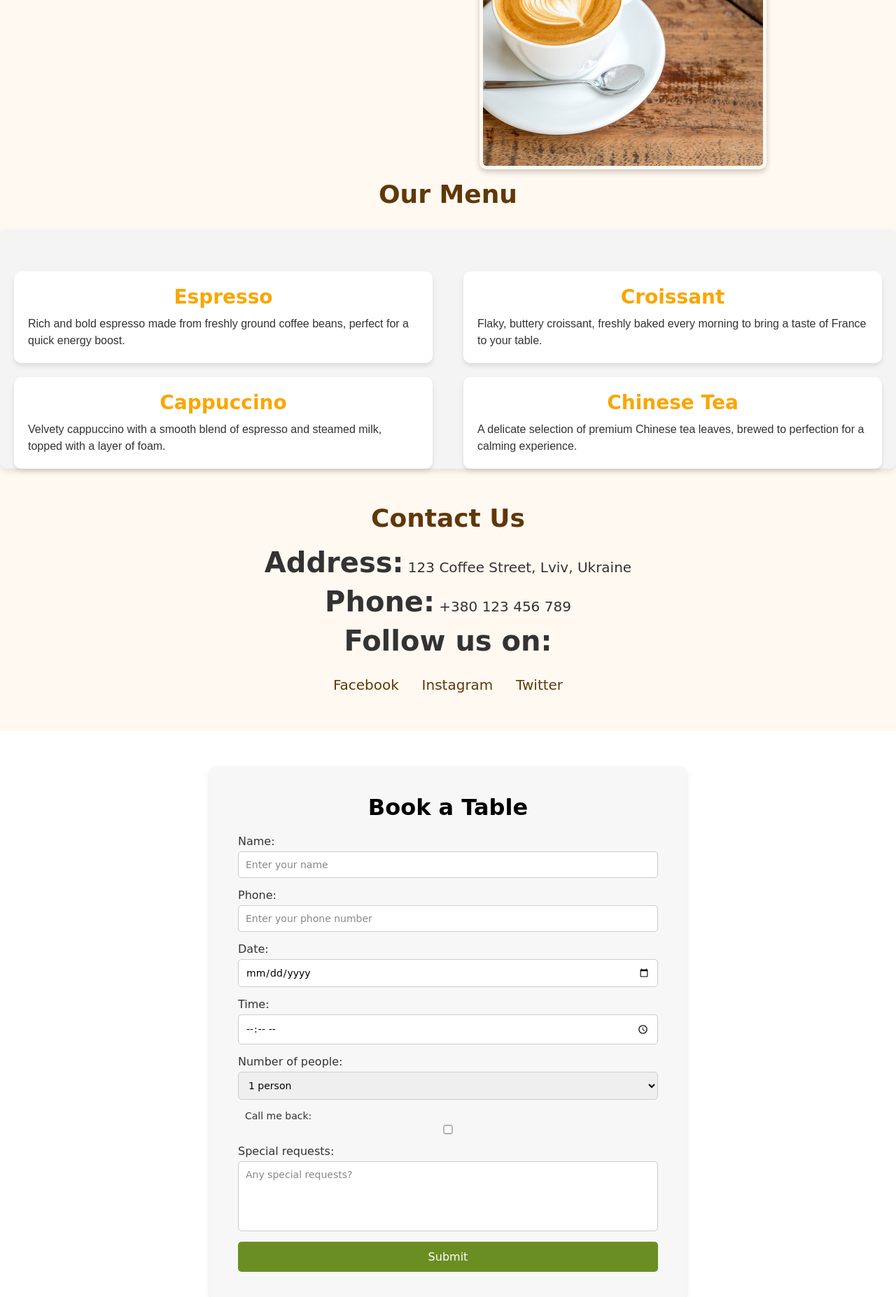
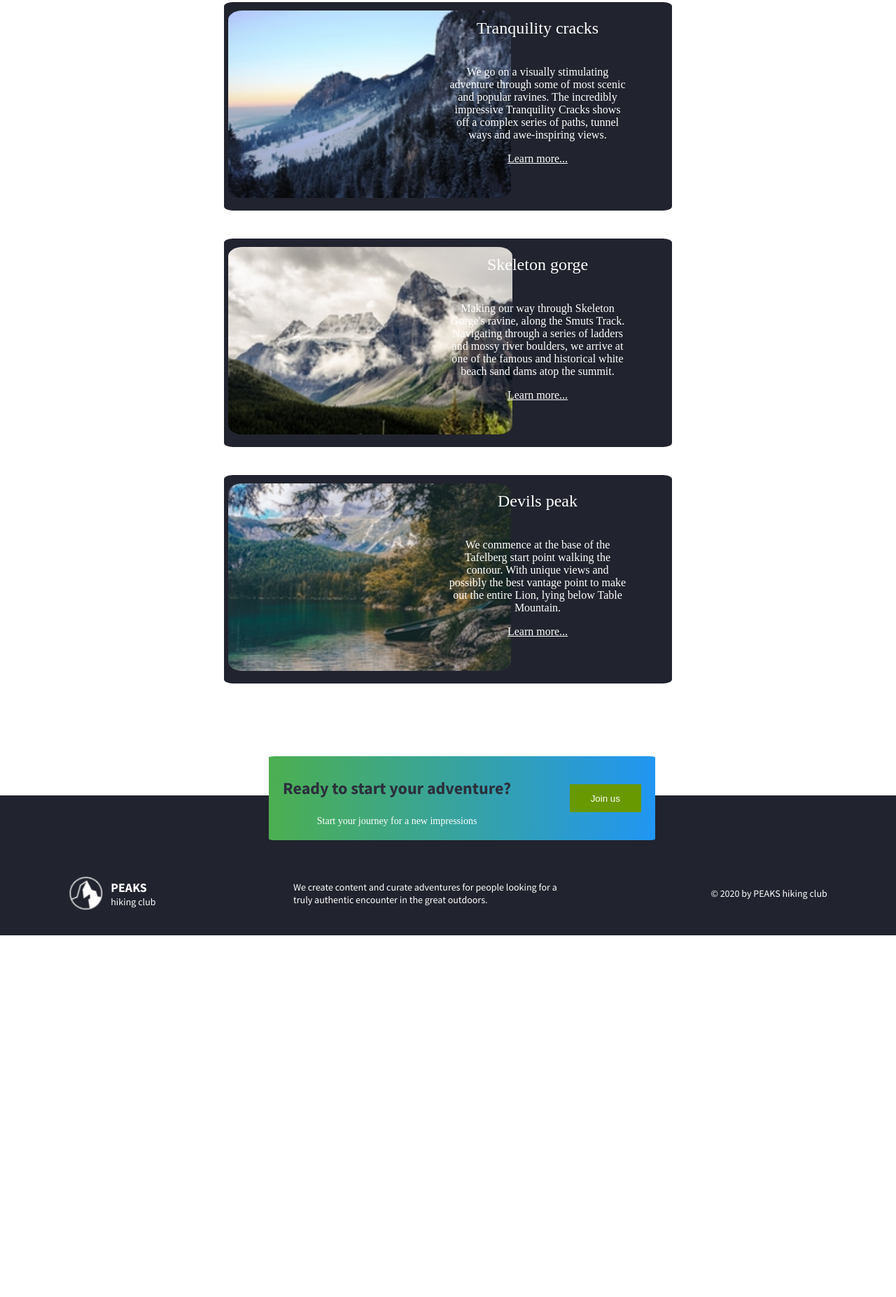
Before and after one commit to OlegPoloviy/FullstackProject, a plain HTML site: page index.html in a window 1280 px wide. Shown: the part 943-2797 px from the top of the page at 70% size. After the commit the page ends 2280 px from the top, so only its background shows below. Drawn offline with Linux system fonts and the light colour scheme; a web font is replaced by a local one.

Commit message:
Add files via upload
Added 4 lab

```diff
--- a/index.html
+++ b/index.html
@@ -1,125 +1,124 @@
-<!doctype html>
+<!DOCTYPE html>
 <html lang="en">
+
 <head>
     <meta charset="UTF-8">
+    <meta name="viewport" content="width=device-width, initial-scale=1.0">
     <meta http-equiv="X-UA-Compatible" content="ie=edge">
-    <meta name="viewport" content="width=device-width, initial-scale=1.0">
-    <meta name="description" content="вебсайт для кав'ярні 45-ті">
-    <link rel="icon" type="image/x-icon" href="media/favicon.ico">
-    <link rel="stylesheet" href="./styles/style.css">
-    <link rel="preconnect" href="https://fonts.googleapis.com">
-    <link rel="preconnect" href="https://fonts.gstatic.com" crossorigin>
-    <link href="https://fonts.googleapis.com/css2?family=Clicker+Script&display=swap" rel="stylesheet">
-    <title>Coffee shop "As vikings"</title>
+    <link href="https://fonts.googleapis.com/css?family=Hind:400,600%7CSource+Sans+Pro:400,600,700%7CFresca"
+          rel="stylesheet"/>
+
+    <!-- Styles should be switched here: -->
+
+    <link rel="stylesheet" type="text/css" href="css/style1.css">
+<!--         <link rel="stylesheet" type="text/css" href="css/style2.css">-->
+
+    <title>PEAKS hiking club</title>
 </head>
+
 <body>
-<section class="head">
-    <header>
-        <nav class="navbar">
-            <ul>
-                <li><a href="#menu">Menu</a></li>
-                <li><a href="#about">Coffee</a></li>
-                <li><a href="#reservation">Order a table</a></li>
-            </ul>
-        </nav>
-        <div class="title">
-            <h3>We got coffee that you deserve</h3>
-            <h1>Coffee shop "As vikings"</h1>
+<header class="header">
+    <div class="header-wrap">
+        <div class="landing-logo">
+            <img src="img/m-logo.png" alt="logo"/>
+            <p>PEAKS<span>hiking club</span></p>
         </div>
-        <button class="btn">Read about us</button>
-    </header>
-</section>
-
-<section id="about">
-    <div class="text_about">
-        <h2>About our coffee</h2>
-        <p>Located in the heart of Lviv, we are your cozy destination for premium coffee, freshly baked goods, and a warm, inviting atmosphere...</p>
+        <p class="header_heading">
+            Join one of our awesome hikes
+        </p>
+        <p class="header_text">
+            Let us show you the hidden gems and adventurous trails our place has to offer.
+            Our mountains are much less explored than their Slovakian,
+            Polish or even Romanian counterparts. Add to that maps in Cyrillic and barely marked routes,
+            and you are up for a true adventure!
+        </p>
+        <div>
+            <button class="header_button">Join us</button>
+            <a href="#" class="login">Already has an account</a>
+        </div>
     </div>
-    <img src="./media/img.png" alt="coffee">
-</section>
-
-<section id="menu">
-    <h2>Our Menu</h2>
-    <div class="menu_container">
-        <div class="menu_sections">
-            <div>
-                <h2>Espresso</h2>
-                <p>Rich and bold espresso made from freshly ground coffee beans, perfect for a quick energy boost.</p>
+</header>
+<main class="section">
+    <p class="section_text">
+        Welcome to adventure!
+    </p>
+    <div class="section_card_wrap">
+        <div class="section_card">
+            <img class="section_card_img"
+                 src="img/m-1.jpg"
+                 alt="experts"/>
+            <div class="section_card_right_container">
+                <p class="section_card_heading">
+                    Tranquility cracks
+                </p>
+                <p class="section_card_text">
+                    We go on a visually stimulating adventure through some of most scenic and popular ravines.
+                    The incredibly impressive Tranquility Cracks shows off a complex series of paths, tunnel ways and
+                    awe-inspiring views.
+                </p>
+                <a href="#" class="section_link">Learn more...</a>
             </div>
-            <div>
-                <h2>Croissant</h2>
-                <p>Flaky, buttery croissant, freshly baked every morning to bring a taste of France to your table.</p>
+        </div>
+        <div class="section_card">
+            <img class="section_card_img"
+                 src="img/m-2.jpg"
+                 alt="content formats"/>
+            <div class="section_card_right_container">
+                <p class="section_card_heading">
+                    Skeleton gorge
+                </p>
+                <p class="section_card_text">
+                    Making our way through Skeleton Gorge's ravine, along the Smuts Track.
+                    Navigating through a series of ladders and mossy river boulders, we arrive at one of the famous and
+                    historical white beach sand dams atop the summit.
+                </p>
+                <a href="#" class="section_link">Learn more...</a>
             </div>
-            <div>
-                <h2>Cappuccino</h2>
-                <p>Velvety cappuccino with a smooth blend of espresso and steamed milk, topped with a layer of foam.</p>
-            </div>
-            <div>
-                <h2>Chinese Tea</h2>
-                <p>A delicate selection of premium Chinese tea leaves, brewed to perfection for a calming experience.</p>
+        </div>
+        <div class="section_card">
+            <img class="section_card_img"
+                 src="img/m-3.jpg"
+                 alt="certificate"/>
+            <div class="section_card_right_container">
+                <p class="section_card_heading">
+                    Devils peak
+                </p>
+                <p class="section_card_text">
+                    We commence at the base of the Tafelberg start point walking the contour.
+                    With unique views and possibly the best vantage point to make out the entire Lion, lying below Table
+                    Mountain.
+                </p>
+                <a href="#" class="section_link">Learn more...</a>
             </div>
         </div>
     </div>
-</section>
+    <div class="section_banner">
+        <div class="section_banner_text_wrap">
+            <p class="section_banner_heading">
+                Ready to start your adventure?
+            </p>
+            <p class="section_banner_text">
+                Start your journey for a new impressions
+            </p>
+        </div>
+        <button class="section_banner_button">Join us</button>
+    </div>
+</main>
+<footer class="footer">
+    <div class="footer-wrap">
+        <div class="footer_logo landing-logo">
+            <img src="img/m-logo.png" alt="logo"/>
+            <p>PEAKS<span>hiking club</span></p>
+        </div>
+        <p class="footer_text">
+            We create content and curate adventures for people looking for a truly authentic encounter in the great
+            outdoors.
+        </p>
+        <span class="footer-cr">
+          &copy; 2020 by PEAKS hiking club
+        </span>
+    </div>
+</footer>
+</body>
 
-<section id="contact">
-    <div class="contact_container">
-        <h2>Contact Us</h2>
-        <p><strong>Address:</strong> 123 Coffee Street, Lviv, Ukraine</p>
-        <p><strong>Phone:</strong> +380 123 456 789</p>
-        <p><strong>Follow us on:</strong></p>
-        <ul>
-            <li><a href="https://www.facebook.com" target="_blank">Facebook</a></li>
-            <li><a href="https://www.instagram.com" target="_blank">Instagram</a></li>
-            <li><a href="https://www.twitter.com" target="_blank">Twitter</a></li>
-        </ul>
-    </div>
-</section>
-
-<section id="reservation">
-    <div class="reservation_container">
-        <h2>Book a Table</h2>
-        <form action="#" method="post">
-            <div>
-                <label for="name">Name:</label>
-                <input type="text" id="name" name="name" placeholder="Enter your name" required>
-            </div>
-            <div>
-                <label for="phone">Phone:</label>
-                <input type="tel" id="phone" name="phone" placeholder="Enter your phone number" required>
-            </div>
-            <div>
-                <label for="date">Date:</label>
-                <input type="date" id="date" name="date" required>
-            </div>
-            <div>
-                <label for="time">Time:</label>
-                <input type="time" id="time" name="time" required>
-            </div>
-            <div>
-                <label for="people">Number of people:</label>
-                <select id="people" name="people" required>
-                    <option value="1">1 person</option>
-                    <option value="2">2 people</option>
-                    <option value="3">3 people</option>
-                    <option value="4">4 people</option>
-                    <option value="5">5 people</option>
-                    <option value="6">6 people</option>
-                </select>
-            </div>
-            <div>
-                <label for="callback">Call me back:</label>
-                <input type="checkbox" id="callback" name="callback">
-            </div>
-            <div>
-                <label for="requests">Special requests:</label>
-                <textarea id="requests" name="requests" placeholder="Any special requests?"></textarea>
-            </div>
-            <div>
-                <input type="submit" value="Submit">
-            </div>
-        </form>
-    </div>
-</section>
-</body>
 </html>
--- /dev/null
+++ b/scss/_main.scss
@@ -0,0 +1,278 @@
+@import "variables1";
+
+body {
+  margin: 0;
+  background-color: $body-color;
+}
+
+.header {
+  background-image: $header-background;
+  height: 100vh;
+  border-bottom-right-radius: 37%;
+  background-position: center;
+  color: $font-color;
+
+  .landing-logo {
+    font-family: map-get($font-map, sansPro);
+    width: 40%;
+    gap: 10px;
+    display: flex;
+    align-items: center;
+    position: relative;
+    left: 10vw;
+    bottom: 2vh;
+
+    img {
+      width: 44px;
+      height: 44px;
+    }
+    p {
+      font-size: 26px;
+    }
+    span {
+      font-size: 12px;
+      display: block;
+      font-weight: normal;
+      margin-left: 0.3vw;
+    }
+  }
+
+  .header_heading {
+    width: 40%;
+    font-size: 70px;
+    font-weight: bolder;
+    position: relative;
+    left: 10vw;
+    bottom: 4vh;
+  }
+
+  .header_text {
+    width: 38%;
+    font-size: 18px;
+    position: relative;
+    left: 10vw;
+    bottom: 10vh;
+  }
+
+  .header_button {
+    @include button();
+    position: relative;
+    left: 10vw;
+  }
+
+  .login {
+    @include url();
+    position: relative;
+    left: 20vw;
+    font-size: 20px;
+  }
+}
+
+.section {
+  width: 100%;
+  height: 160vh;
+  display: flex;
+  text-align: center;
+  flex-direction: column;
+  position: relative;
+  color: $font_color;
+
+  &_text {
+    font-size: 45px;
+    font-weight: bolder;
+    font-family: map-get($font-map, sansPro);
+  }
+
+  &_card_wrap {
+    width: 100%;
+    height: 100%;
+    display: flex;
+    flex-direction: column;
+    align-items: center;
+
+    .section_card {
+      width: 50%;
+      height: 30%;
+      background-color: $card_bg;
+      color: $font_color_card;
+      position: relative;
+      display: flex;
+      margin-bottom: 5vh;
+      border-radius: 2%;
+
+      &_img {
+        position: absolute;
+        height: 90%;
+        left: 0.5vw;
+        top: 1.5vh;
+        border-radius: 5%;
+      }
+
+      &_heading {
+        font-size: 24px;
+      }
+
+      &_right_container {
+        display: flex;
+        width: 40%;
+        position: absolute;
+        right: 5vw;
+        flex-direction: column;
+
+        .section_link {
+          @include url();
+        }
+      }
+    }
+  }
+}
+
+.section_banner {
+  background: $banner_gradient;
+  width: 40%;
+  padding: 20px;
+  height: 10vh;
+  border-radius: 1.5%;
+  display: flex;
+  justify-content: space-between;
+  align-items: center;
+  color: white;
+  position: relative;
+  top: 8vh;
+  left: 30vw;
+
+  &_heading {
+    color: $font-color;
+    font-size: 24px;
+    font-family: map-get($font-map, sansPro);
+    font-weight: bolder;
+  }
+
+  &_text {
+    font-size: 14px;
+  }
+
+  &_button {
+    @include button();
+    width: 20%;
+  }
+}
+
+.footer {
+  background-color: $card_bg;
+  padding: 20px 0;
+  height: 20vh;
+  width: 100%;
+  display: flex;
+  justify-content: space-between;
+  align-items: center;
+  color: $font_color_card;
+  font-family: map-get($font-map, sansPro);
+
+  &-wrap {
+    display: flex;
+    position: relative;
+    top: 5vh;
+    width: 100%;
+    justify-content: space-around;
+    align-items: center;
+  }
+
+  &_logo {
+    display: flex;
+    align-items: center;
+
+    img {
+      width: 50px;
+      margin-right: 10px;
+    }
+
+    p {
+      font-size: 18px;
+      font-weight: bold;
+
+      span {
+        display: block;
+        font-size: 14px;
+        font-weight: normal;
+        color: $font_color_card;
+      }
+    }
+  }
+
+  .footer-text-common {
+    font-size: 14px;
+    color: $font_color_card;
+  }
+
+  &_text {
+    @extend .footer-text-common;
+    max-width: 400px;
+  }
+
+  &-cr {
+    @extend .footer-text-common;
+  }
+}
+
+// Media queries for responsiveness
+
+@media (max-width: 1200px) {
+  .header .landing-logo, .header .header_heading, .header .header_text {
+    left: 5vw;
+  }
+
+  .section_banner {
+    left: 20vw;
+    width: 50%;
+  }
+}
+
+@media (max-width: 768px) {
+  .header .landing-logo, .header .header_heading, .header .header_text {
+    left: 3vw;
+    width: 60%;
+  }
+
+  .section_banner {
+    left: 15vw;
+    width: 70%;
+  }
+
+  .footer-wrap {
+    flex-direction: column;
+    align-items: center;
+  }
+
+  .footer_logo {
+    margin-bottom: 10px;
+  }
+
+  .footer_text, .footer-cr {
+    text-align: center;
+  }
+}
+
+@media (max-width: 480px) {
+  .header .landing-logo, .header .header_heading, .header .header_text {
+    width: 90%;
+    font-size: smaller;
+    left: 2vw;
+  }
+
+  .section_banner {
+    left: 5vw;
+    width: 80%;
+    padding: 15px;
+  }
+
+  .footer-wrap {
+    flex-direction: column;
+    align-items: center;
+    text-align: center;
+  }
+
+  .footer_text, .footer-cr {
+    font-size: 12px;
+  }
+}
--- /dev/null
+++ b/scss/_variables1.scss
@@ -0,0 +1,23 @@
+$header-background: url('../img/m-h-day.jpg');
+$body-color: #FFFF;
+@mixin button{
+  background-color: #699900;
+  color: #FFFF;
+  //padding: 20%;
+  height: 40px;
+  width: 8%;
+  border: 0;
+}
+@mixin url{
+  color: #FFFF;
+
+}
+$font-map:(
+  fresca:'Fresca',
+  hind: 'Hind',
+  sansPro: 'Source Sans Pro'
+);
+$font-color:#2c2f3c;
+$card_bg: #21232e;
+$font_color_card:#FFFF;
+$banner_gradient:linear-gradient(90deg, #4caf50, #2196f3);
--- /dev/null
+++ b/scss/_variables2.scss
@@ -0,0 +1,23 @@
+$header-background: url('../img/m-h-night.jpg');
+$body-color: #21232E;
+@mixin button{
+  background-color: #e3ac00;
+  color: #FFFF;
+//padding: 20%;
+  height: 40px;
+  width: 8%;
+  border: 0;
+}
+@mixin url{
+  color: #FFFF;
+
+}
+$font-map:(
+        fresca:'Fresca',
+        hind: 'Hind',
+        sansPro: 'Source Sans Pro'
+);
+$font-color:#FFFF;
+$card_bg: #3B3F50;
+$font_color_card:#FFFF;
+$banner_gradient:linear-gradient(90deg, #DCA106, #99374B);
--- /dev/null
+++ b/scss/style1.scss
@@ -0,0 +1,3 @@
+// Do not edit this file
+@import "variables1";
+@import "main";
--- /dev/null
+++ b/scss/style2.scss
@@ -0,0 +1,3 @@
+// Do not edit this file
+@import "variables2";
+@import "main";
```
Also changed, not shown: koala-config.json (added, +46 -0 lines), css/style1.css (added), css/style2.css (added), img/m-1.jpg (added), img/m-2.jpg (added), img/m-3.jpg (added), img/m-h-day.jpg (added), img/m-h-night.jpg (added), img/m-logo.png (added), 2 other files.
